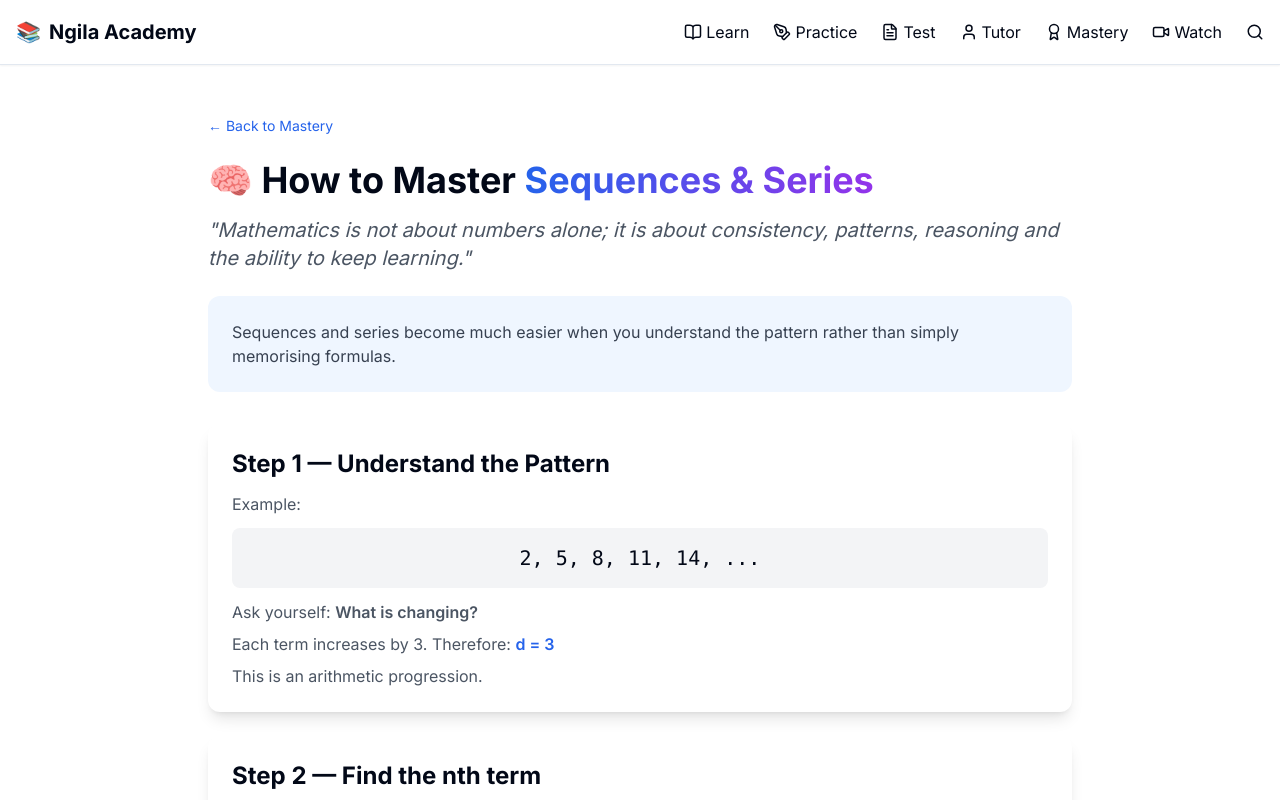
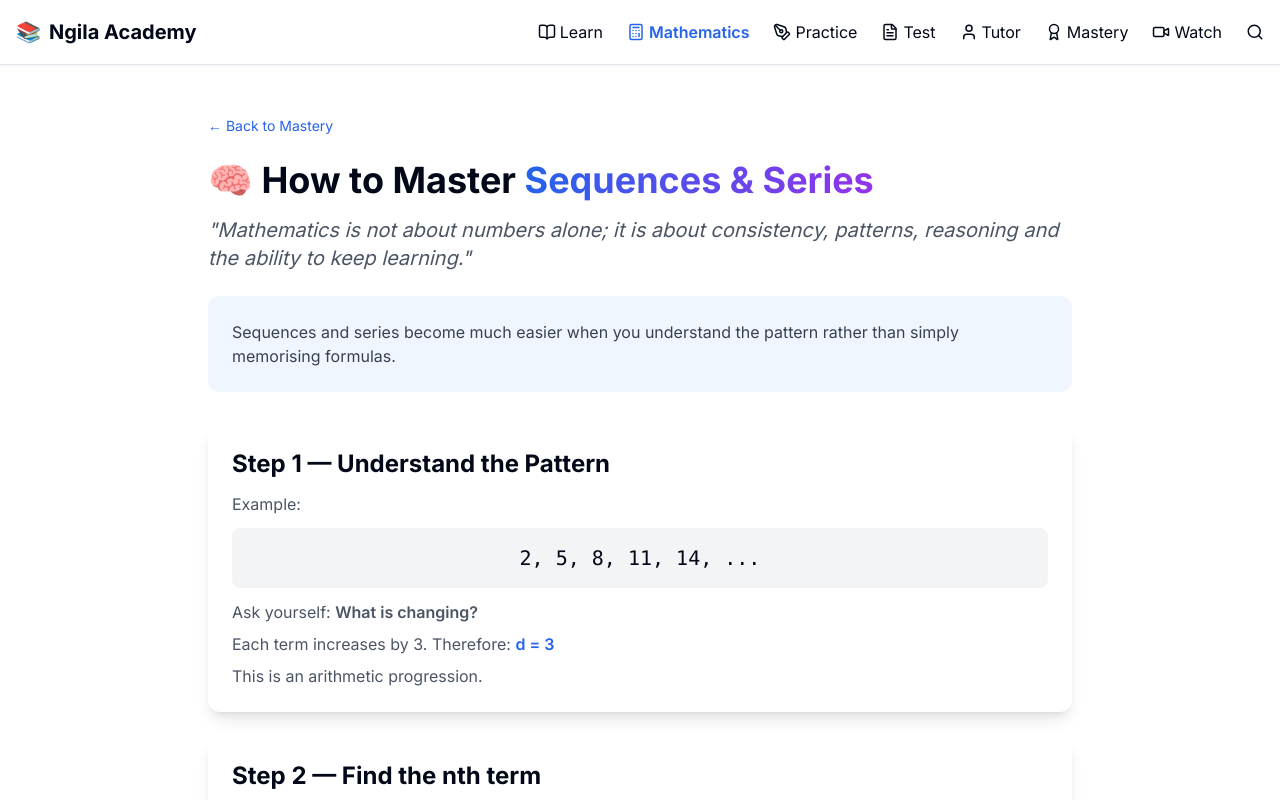
Before and after one commit to ngilambuya-dot/ngila-academy, a Next.js app: page /mastery/sequences-series in a window 1280 px wide. Shown: the top 800 px of the page. Built offline with nearby package versions, Linux system fonts and the light colour scheme.

Commit message:
Add Mathematics as main menu item in navbar

```diff
--- a/app/components/Navbar.tsx
+++ b/app/components/Navbar.tsx
@@ -2,7 +2,7 @@
 
 import Link from 'next/link';
 import { useState } from 'react';
-import { Menu, X, BookOpen, PenTool, FileText, User, Award, Video, Search } from 'lucide-react';
+import { Menu, X, BookOpen, PenTool, FileText, User, Award, Video, Search, Calculator } from 'lucide-react';
 
 export default function Navbar() {
     const [isOpen, setIsOpen] = useState(false);
@@ -23,6 +23,10 @@ export default function Navbar() {
                             <BookOpen size={18} />
                             Learn
                         </Link>
+                        <Link href="/mathematics" className="flex items-center gap-1 hover:text-blue-600 transition font-semibold text-blue-600">
+                            <Calculator size={18} />
+                            Mathematics
+                        </Link>
                         <Link href="/practice" className="flex items-center gap-1 hover:text-blue-600 transition">
                             <PenTool size={18} />
                             Practice
@@ -39,7 +43,7 @@ export default function Navbar() {
                             <Award size={18} />
                             Mastery
                         </Link>
-                        <Link href="/youtube" className="flex items-center gap-1 hover:text-blue-600 transition">
+                        <Link href="/watch" className="flex items-center gap-1 hover:text-blue-600 transition">
                             <Video size={18} />
                             Watch
                         </Link>
@@ -63,6 +67,9 @@ export default function Navbar() {
                         <Link href="/learn" className="flex items-center gap-2 hover:text-blue-600" onClick={() => setIsOpen(false)}>
                             <BookOpen size={18} /> Learn
                         </Link>
+                        <Link href="/mathematics" className="flex items-center gap-2 hover:text-blue-600 font-semibold text-blue-600" onClick={() => setIsOpen(false)}>
+                            <Calculator size={18} /> Mathematics
+                        </Link>
                         <Link href="/practice" className="flex items-center gap-2 hover:text-blue-600" onClick={() => setIsOpen(false)}>
                             <PenTool size={18} /> Practice
                         </Link>
@@ -75,7 +82,7 @@ export default function Navbar() {
                         <Link href="/mastery" className="flex items-center gap-2 hover:text-blue-600" onClick={() => setIsOpen(false)}>
                             <Award size={18} /> Mastery
                         </Link>
-                        <Link href="/youtube" className="flex items-center gap-2 hover:text-blue-600" onClick={() => setIsOpen(false)}>
+                        <Link href="/watch" className="flex items-center gap-2 hover:text-blue-600" onClick={() => setIsOpen(false)}>
                             <Video size={18} /> Watch
                         </Link>
                         <Link href="/search" className="flex items-center gap-2 hover:text-blue-600" onClick={() => setIsOpen(false)}>
```
